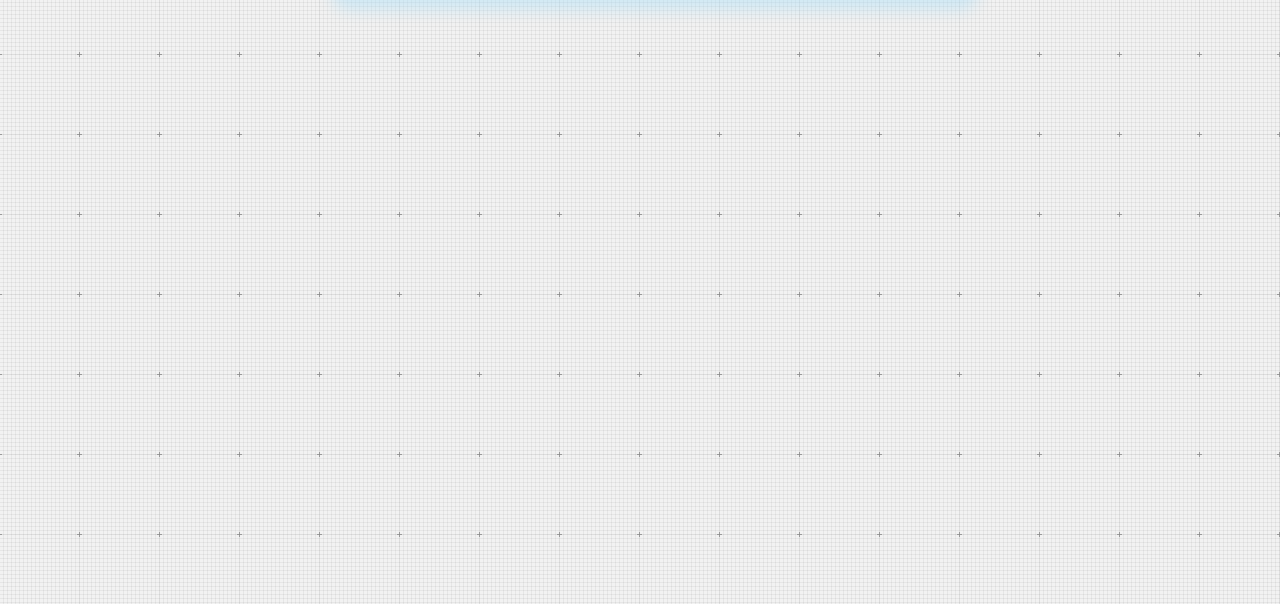
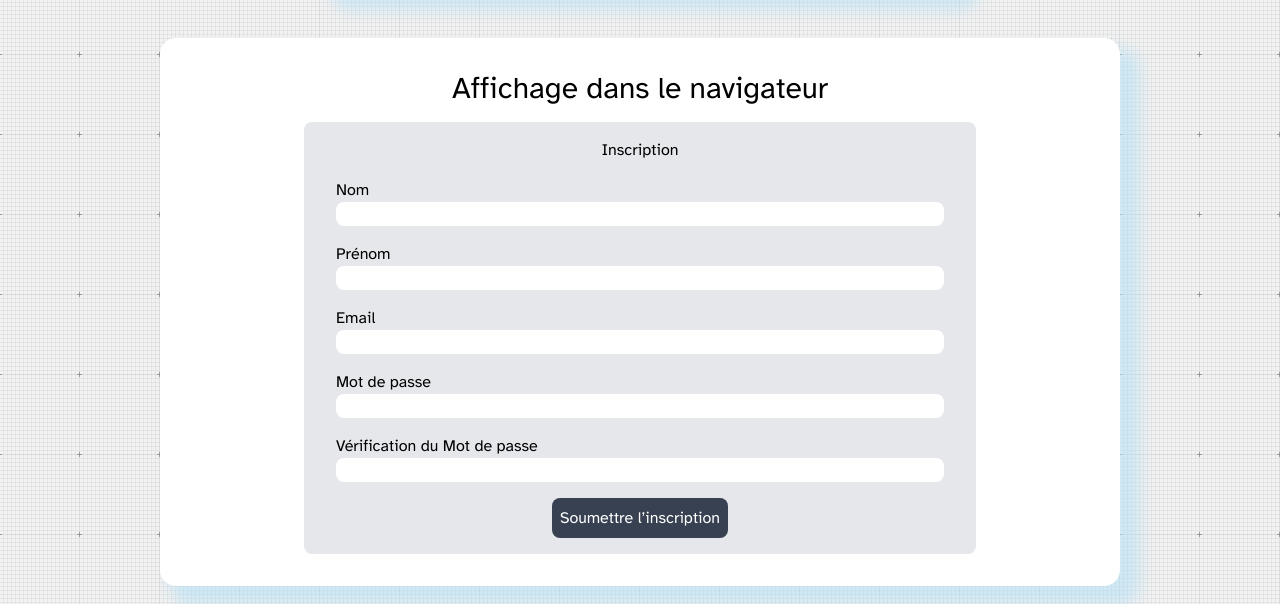
Before and after one commit to Sylvain-Lepoutre/react-bada11y, a React (Vite) app: page /persona1/step3 in a window 1280 px wide. Shown: the part 186-790 px from the top of the page. Built offline with nearby package versions, Linux system fonts and the light colour scheme.

Commit message:
feat(A11yForm.tsx): create & use component

```diff
--- /dev/null
+++ b/src/components/pages/persona1step3/A11yForm.tsx
@@ -0,0 +1,53 @@
+import type { MouseEventHandler } from "react";
+
+import { Section } from "../../UI/sections/Section";
+import { Heading2 } from "../../UI/headings/Heading2";
+
+export const A11yForm = () => {
+  const handleSubmit: MouseEventHandler<HTMLButtonElement> = (event) => {
+    event.preventDefault();
+    console.log("click");
+  };
+
+  return (
+    <Section>
+      <Heading2>Affichage dans le navigateur</Heading2>
+      <form className="mx-auto my-4 w-3/4 rounded-lg bg-gray-200 p-4">
+        <h3 className="text-center">Inscription</h3>
+
+        <div className="m-4 flex flex-col">
+          <label htmlFor="name">Nom</label>
+          <input className="rounded-lg px-2" id="name" type="text" />
+        </div>
+
+        <div className="m-4 flex flex-col">
+          <label htmlFor="firstname">Prénom</label>
+          <input className="rounded-lg px-2" id="firstname" type="text" />
+        </div>
+
+        <div className="m-4 flex flex-col">
+          <label htmlFor="email">Email</label>
+          <input className="rounded-lg px-2" id="email" type="email" />
+        </div>
+
+        <div className="m-4 flex flex-col">
+          <label htmlFor="password">Mot de passe</label>
+          <input className="rounded-lg px-2" id="password" type="password" />
+        </div>
+
+        <div className="m-4 flex flex-col">
+          <label htmlFor="confirm">Vérification du Mot de passe</label>
+          <input className="rounded-lg px-2" id="confirm" type="password" />
+        </div>
+
+        <button
+          className="mx-auto block rounded-lg bg-gray-700 p-2 text-white transition duration-300 ease-in-out hover:scale-110 focus:bg-white focus:text-gray-700"
+          onClick={handleSubmit}
+          type="submit"
+        >
+          Soumettre l’inscription
+        </button>
+      </form>
+    </Section>
+  );
+};
--- a/src/routes/personaStep3.tsx
+++ b/src/routes/personaStep3.tsx
@@ -1,4 +1,6 @@
 import { Header } from "../components/UI/headers/Header";
+import { Main } from "../components/UI/main/Main";
+import { A11yForm } from "../components/pages/persona1step3/A11yForm";
 
 type Props = {
   personaName: string;
@@ -7,5 +9,17 @@ type Props = {
 };
 
 export const PersonaStep3 = ({ personaName, personaStep3Title }: Props) => {
-  return <Header heading={personaName} textContent={personaStep3Title} />;
+  return (
+    <>
+      <Header heading={personaName} textContent={personaStep3Title} />
+
+      <Main>
+        {personaName === "Djebrine" && (
+          <>
+            <A11yForm />
+          </>
+        )}
+      </Main>
+    </>
+  );
 };
```
